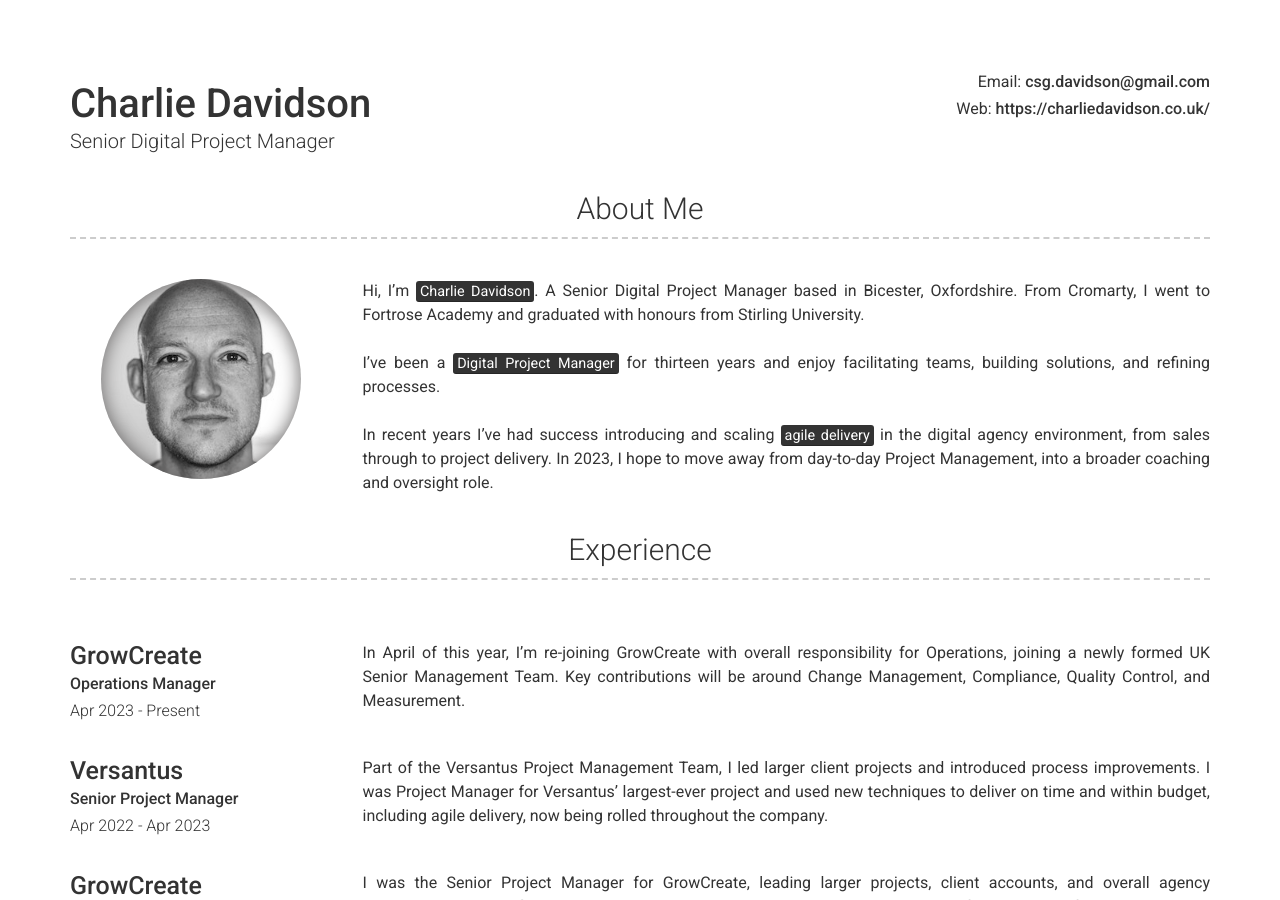
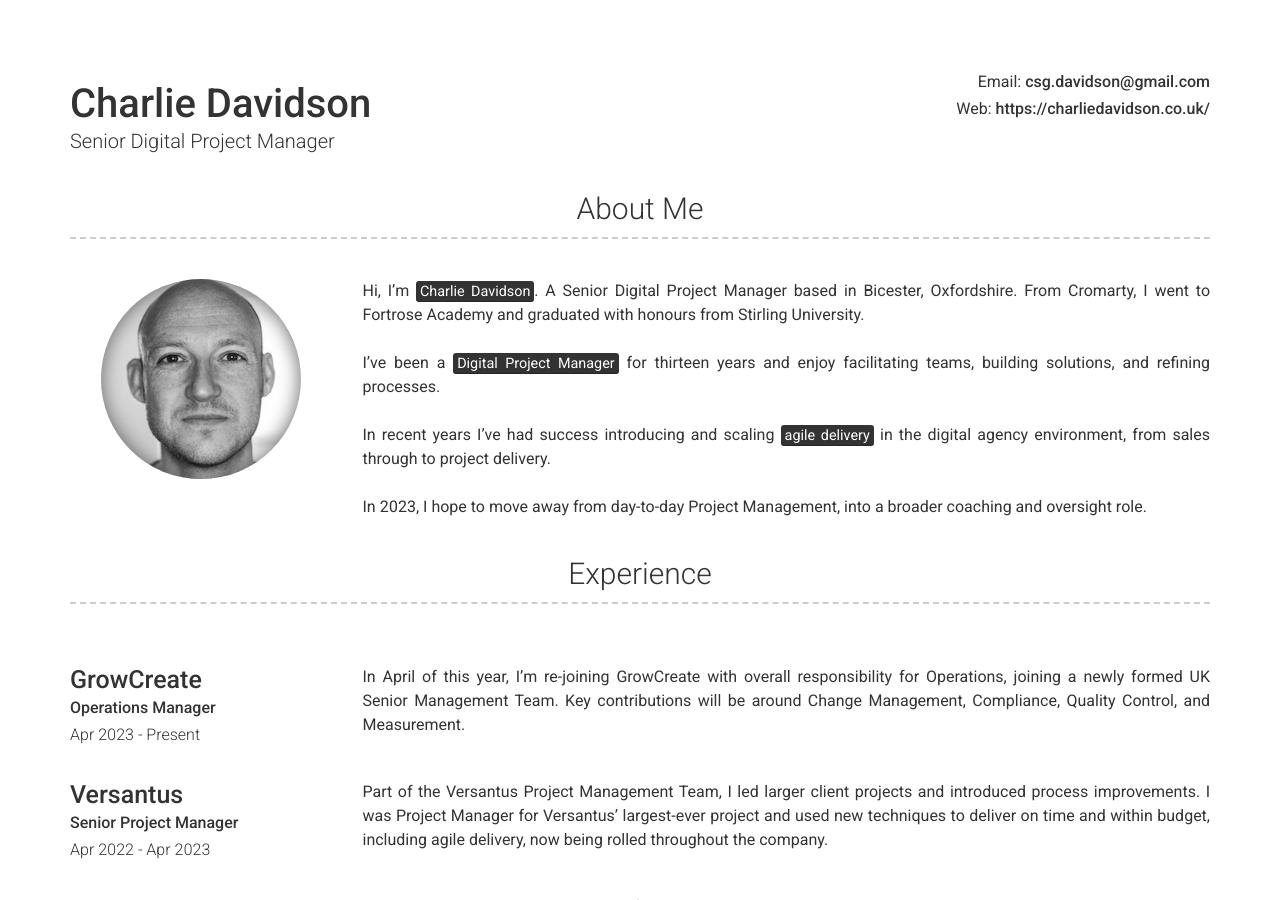
Before and after one commit to csgdavidson/Charlie-Davidson2, a Jekyll site: the page built from index.md, in a window 1280 px wide and 900 px high. Built offline with Jekyll 4.4.1, drawn with Linux system fonts in a browser that asks for light colours; nearby versions of some CDN libraries.

```diff
--- a/_config.yml
+++ b/_config.yml
@@ -18,7 +18,8 @@ about_profile_image: assets/charlie.jpg
 about_content:
   Hi, I'm <mark>Charlie Davidson</mark>. A Senior Digital Project Manager based in Bicester, Oxfordshire. From Cromarty, I went to Fortrose Academy and graduated with honours from Stirling University.<br><br>
   I've been a <mark>Digital Project Manager</mark> for thirteen years and enjoy facilitating teams, building solutions, and refining processes. <br><br>
-  In recent years I’ve had success introducing and scaling <mark>agile delivery</mark> in the digital agency environment, from sales through to project delivery. In 2023, I hope to move away from day-to-day Project Management, into a broader coaching and oversight role.
+  In recent years I’ve had success introducing and scaling <mark>agile delivery</mark> in the digital agency environment, from sales through to project delivery. <br><br>
+  In 2023, I hope to move away from day-to-day Project Management, into a broader coaching and oversight role.
 
 # Projects Section
 projects_title: Certifications
```
